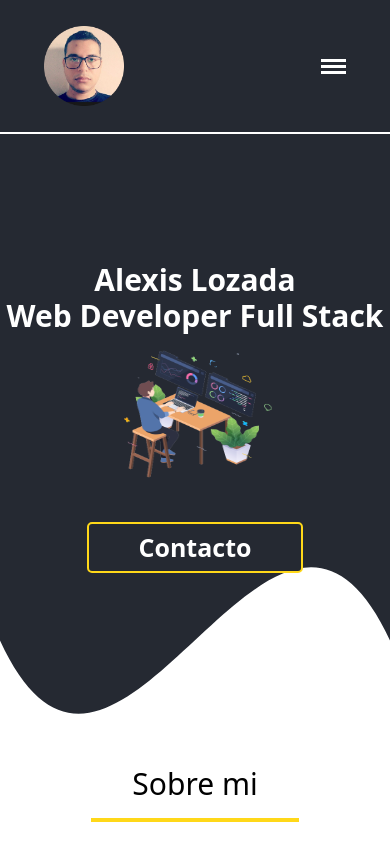
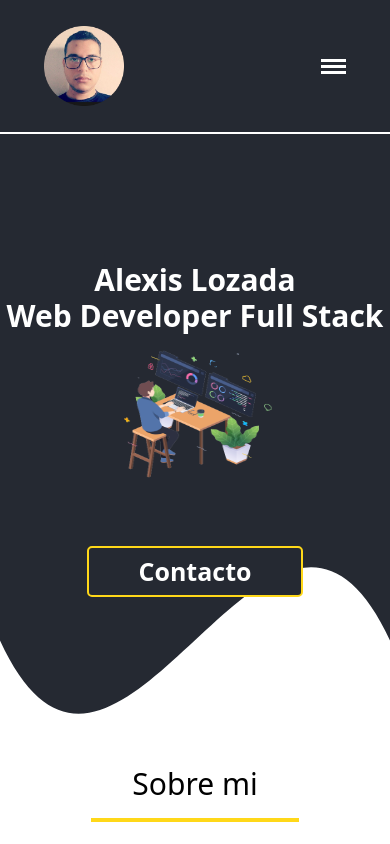
Before and after one commit to alexisyordano/portafolio, a React (Vite) app: page / in a window 390 px wide. Shown: the top 844 px of the page. Built offline with nearby package versions, Linux system fonts and the light colour scheme; no server answers; the database is empty.

Commit message:
se ajusta el modo responsive

```diff
--- a/src/components/header/Section.tsx
+++ b/src/components/header/Section.tsx
@@ -25,7 +25,7 @@ function Section() {
       </div>
       <div className="endsection">
         <div className="max-sm:flex justify-center">
-          <div className="max-sm:mt-2 md:ml-32 lg:ml-64">
+          <div className="max-sm:mt-8 md:ml-32 lg:ml-64">
             <a href="mailto:alexvivex69@gmail.com">
               <button className="button-yellow">Contacto</button>
             </a>
```
